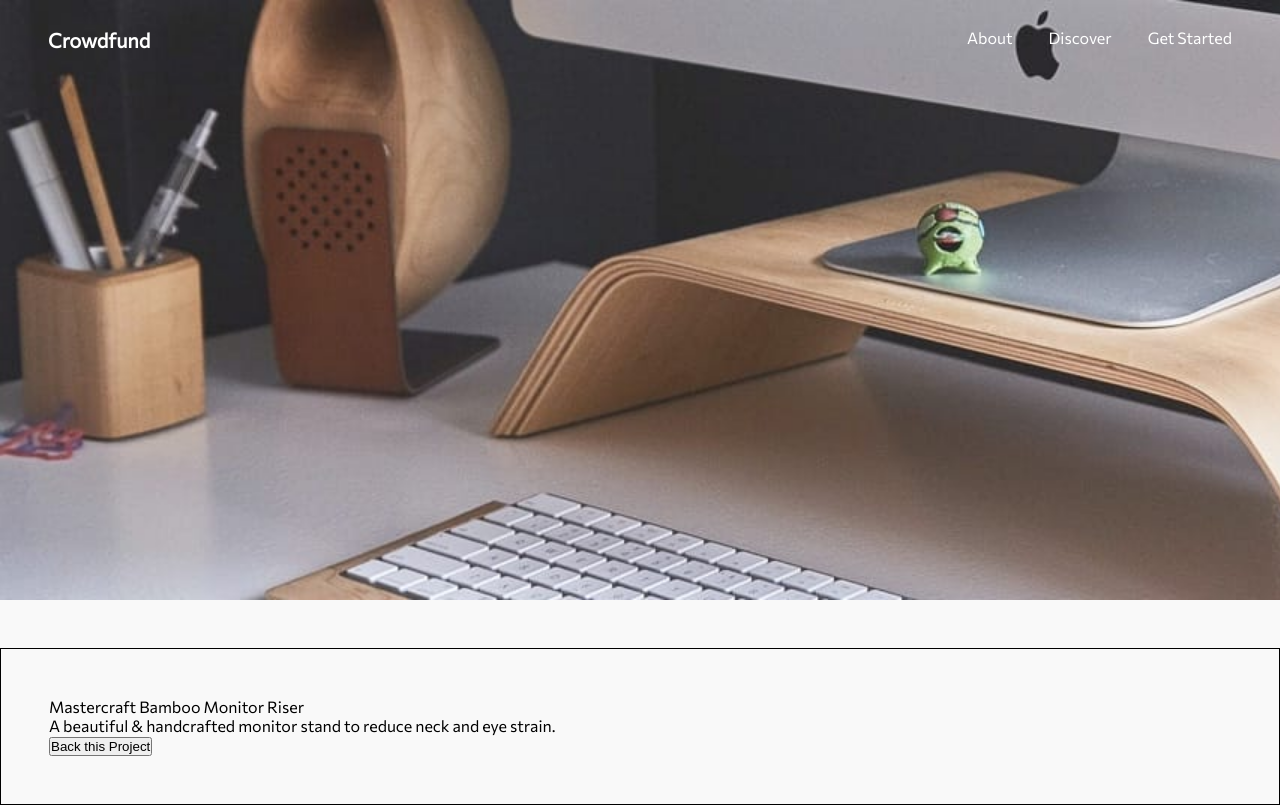
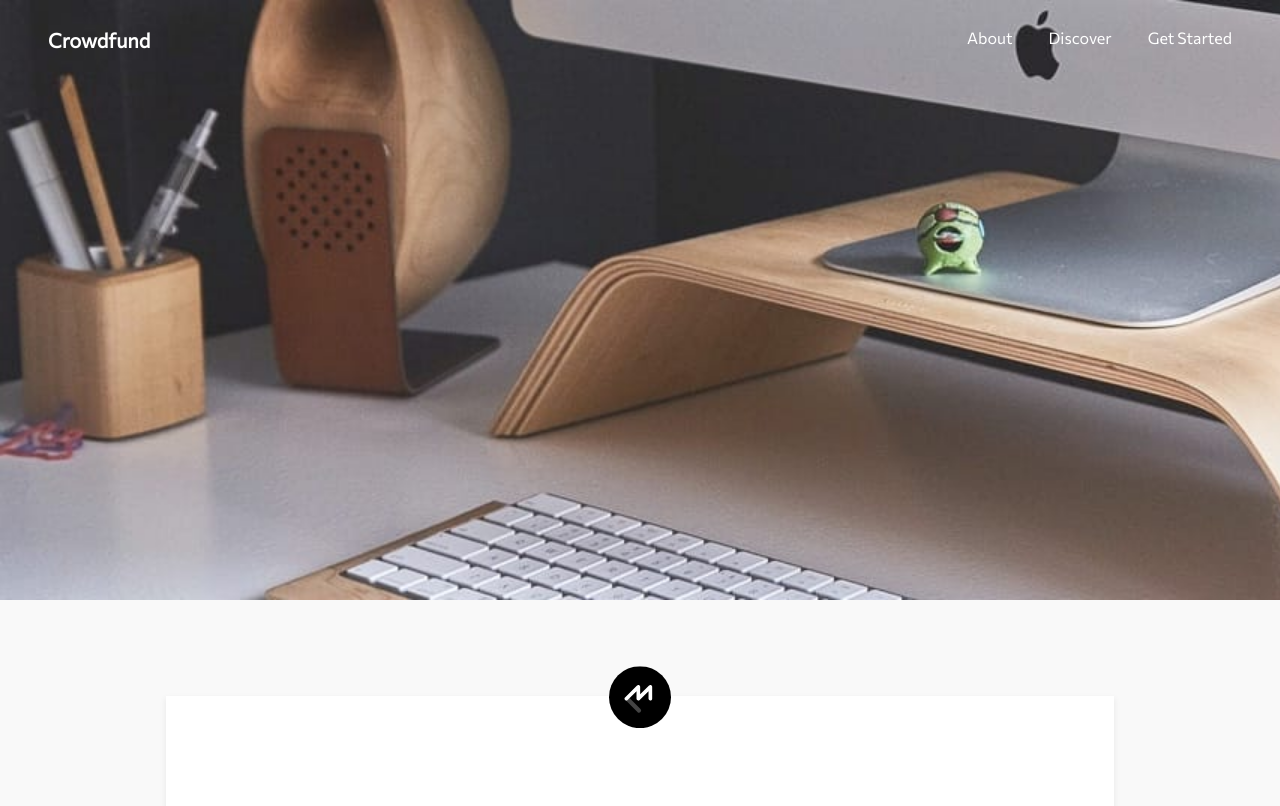
Before and after one commit to nonsoo/crowdfunding--app, a React (Create React App) app: page / in a window 1280 px wide. Shown: the top 806 px of the page. Built offline with nearby package versions, Linux system fonts and the light colour scheme.

Commit message:
structing mid comp

```diff
--- a/src/Components/ItemHeaderComp.jsx
+++ b/src/Components/ItemHeaderComp.jsx
@@ -1,9 +1,16 @@
 import React from "react";
 import Btn from "./InteractiveComp/Btn";
+
+import companyLogo from "../imgs/logo-mastercraft.svg";
 
 const ItemHeaderComp = () => {
   return (
     <section className="itemHeaderComp">
+      <img
+        className="itemHeaderComp__Img"
+        src={companyLogo}
+        alt="company logo"
+      />
       <p className="itemHeader__Title">Mastercraft Bamboo Monitor Riser</p>
       <p className="itemHeader__descri">
         A beautiful & handcrafted monitor stand to reduce neck and eye strain.
--- a/src/css/comp.css
+++ b/src/css/comp.css
@@ -28,4 +28,14 @@
 
 .NavItems__Item {
   cursor: pointer;
+  font-weight: var(--fw-sec);
 }
+
+.btn {
+  border: none;
+
+  padding: 2em 3em;
+
+  border-radius: 16px;
+  cursor: pointer;
+}
--- a/src/css/layout.css
+++ b/src/css/layout.css
@@ -13,7 +13,7 @@
   /* Font Size */
   --fs-prmy: 1rem;
   --fs-sec: 1.25rem;
-  --fs-tri: 2rem;
+  --fs-tri: 2.25rem;
 
   /* font weights */
   --fw-prmy: 400;
@@ -28,9 +28,16 @@
 
   --background-col: #f9f9f9;
 
+  --background-col-sec: #ffffff;
+
   /* Font Colours */
   --fcol-prmy: #ffffff;
   --fcol-sec: #000000;
+  --fcol-tri: #8b8b8b;
+
+  /* other */
+
+  --boxShadow-prmy: 0 3px 6px 1px rgba(23, 23, 23, 0.06);
 }
 
 .Funding--site {
@@ -40,7 +47,7 @@
   font-family: var(--ff-prmy);
   font-weight: var(--fw-prmy);
 
-  color: var(--fcol-sec);
+  color: var(--fcol-tri);
   background-color: var(--background-col);
 }
 
@@ -51,6 +58,34 @@
   margin-top: 3rem;
   padding: 3rem;
   width: 100%;
+}
 
-  border: 1px solid black;
+.itemHeaderComp {
+  display: flex;
+  flex-direction: column;
+  gap: 1.5rem;
+  align-items: center;
+
+  width: 80%;
+  background-color: var(--background-col-sec);
+  box-shadow: var(--boxShadow-prmy);
+
+  padding: 2rem;
+
+  margin: 0 auto;
 }
+
+.itemHeaderComp__Img {
+  transform: translateY(-100%);
+  width: 7%;
+}
+
+.itemHeader__Title {
+  font-size: var(--fs-tri);
+  font-weight: var(--fw-tri);
+  color: var(--fcol-sec);
+}
+
+.itemHeaderBtnContainer {
+  align-self: flex-start;
+}
```
